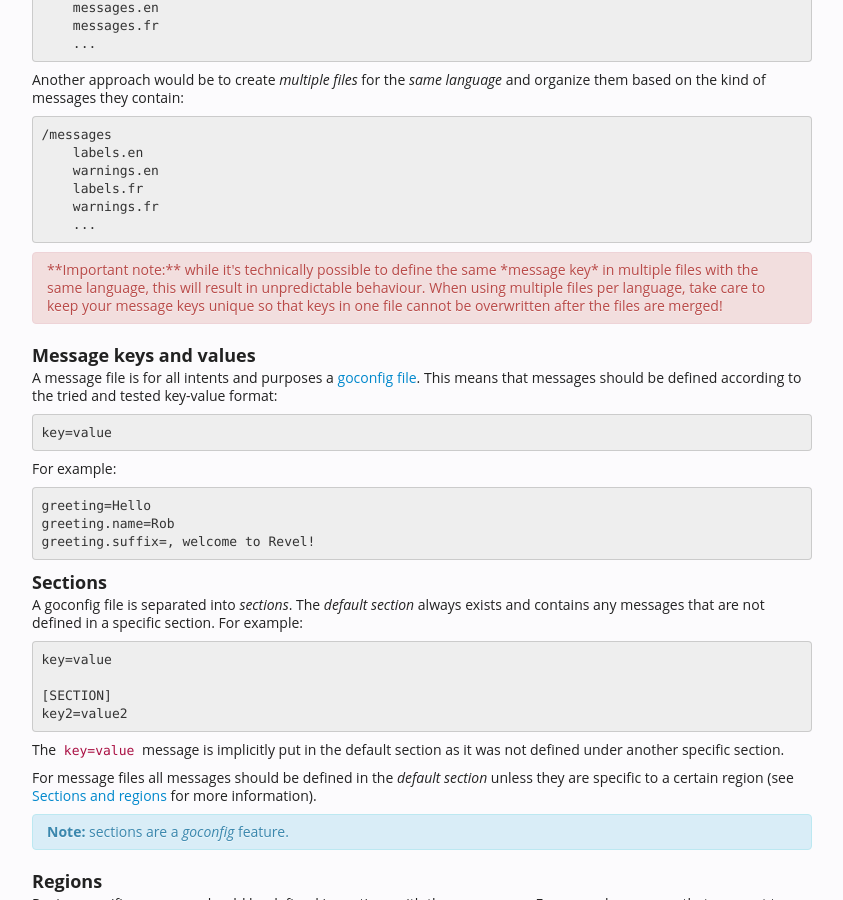
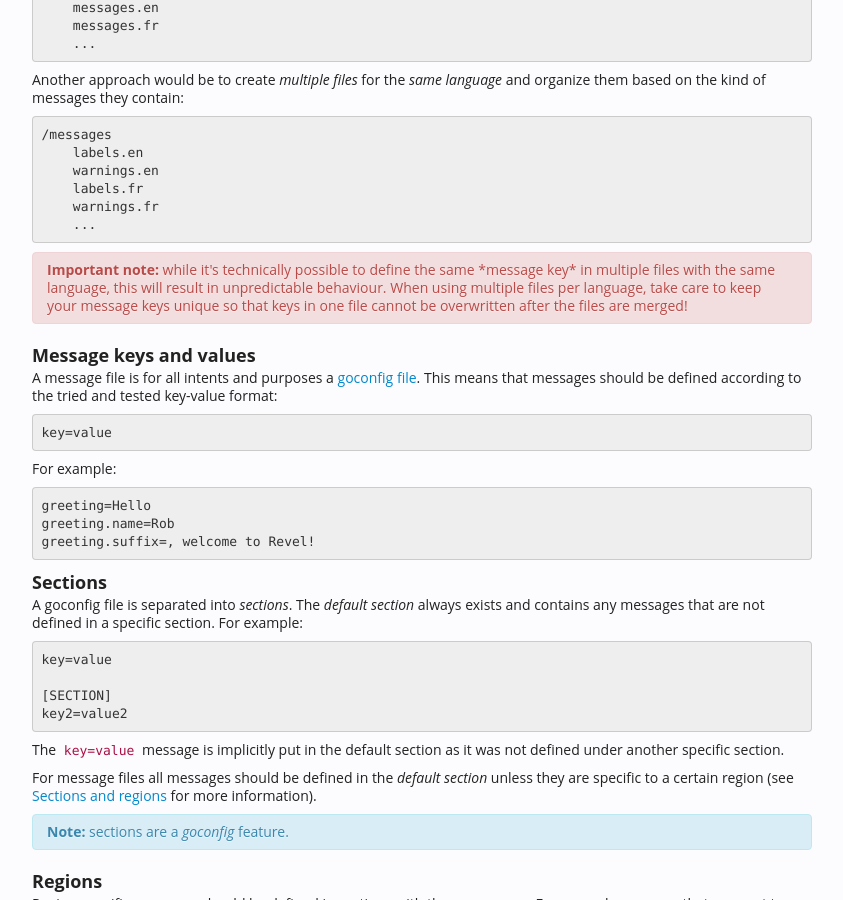
Before and after one commit to revel/revel, a Jekyll site: the page built from manual/i18n-messages.md, in a window 1280 px wide and 900 px high, scrolled down 931 px. Shown: the whole window, without its empty margins (298-1141 px from the left). Built offline with Jekyll 4.4.1, drawn with Linux system fonts in a browser that asks for light colours.

Commit message:
Update i18n manual documentation

```diff
--- a/manual/i18n-messages.md
+++ b/manual/i18n-messages.md
@@ -60,8 +60,7 @@
         warnings.fr
         ...
 
-<div class="alert alert-error">**Important note:** while it's technically possible to define the same *message key* in multiple files with the same language, this will result in unpredictable behaviour.
-When using multiple files per language, take care to keep your message keys unique so that keys in one file cannot be overwritten after the files are merged!</div>
+<div class="alert alert-error"><strong>Important note:</strong> while it's technically possible to define the same *message key* in multiple files with the same language, this will result in unpredictable behaviour. When using multiple files per language, take care to keep your message keys unique so that keys in one file cannot be overwritten after the files are merged!</div>
 
 ### Message keys and values
 
```
